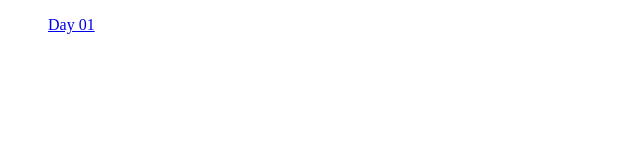
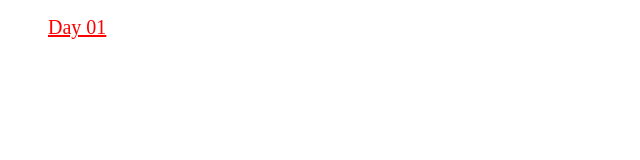
Before and after one commit to hashnoxt/html-css, a plain HTML site: page src/index.html in a window 1280 px wide. Shown: the whole page, without its empty margins (0-640 px from the left). Drawn offline with Linux system fonts and the light colour scheme.

Commit message:
client-03: Styling changes
client-03

```diff
--- a/src/styles.css
+++ b/src/styles.css
@@ -1,3 +1,8 @@
 ul {
   list-style-type: none;
 }
+
+li a{
+  color: red;
+  font-size: 20px;
+}
```
